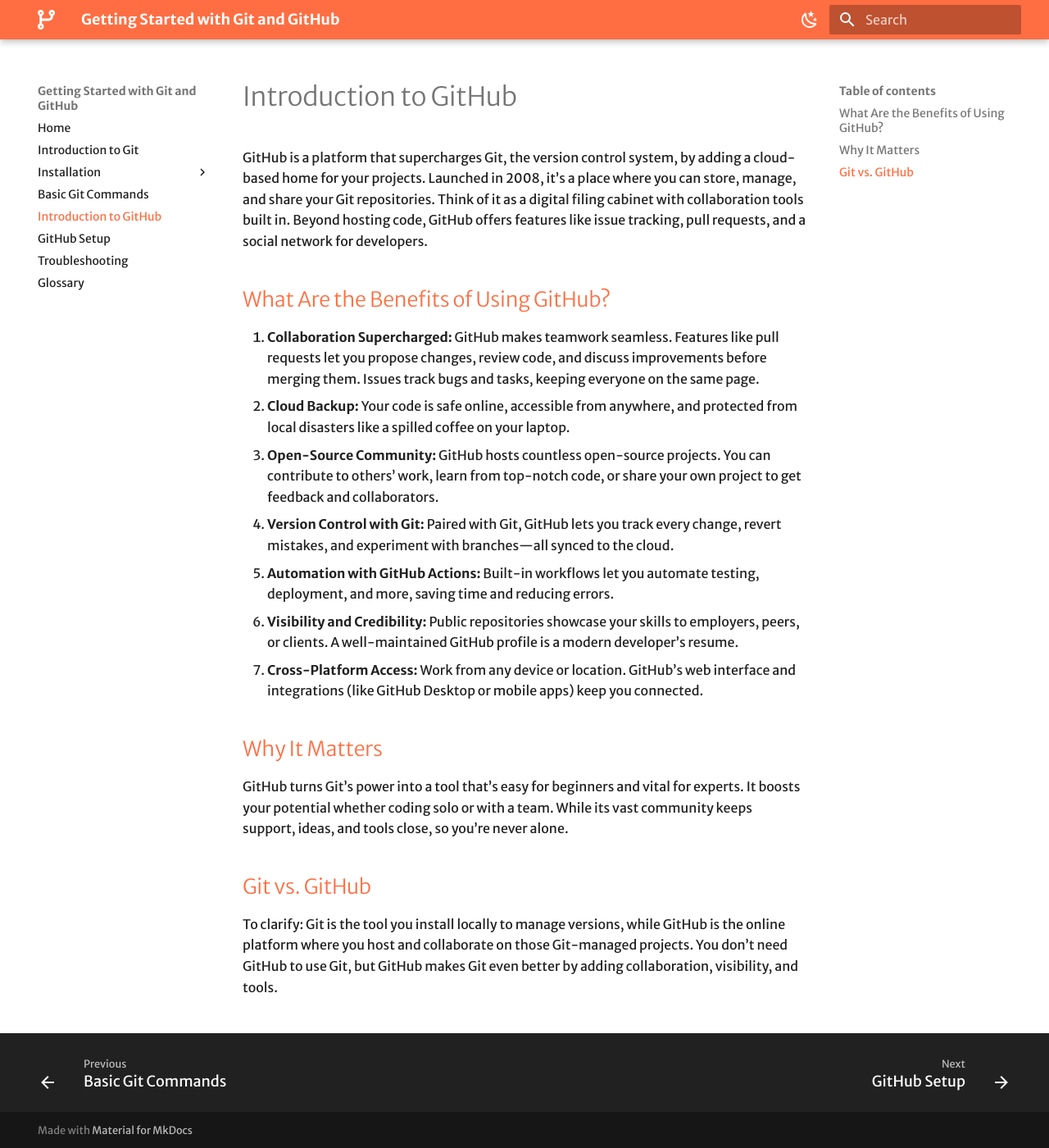
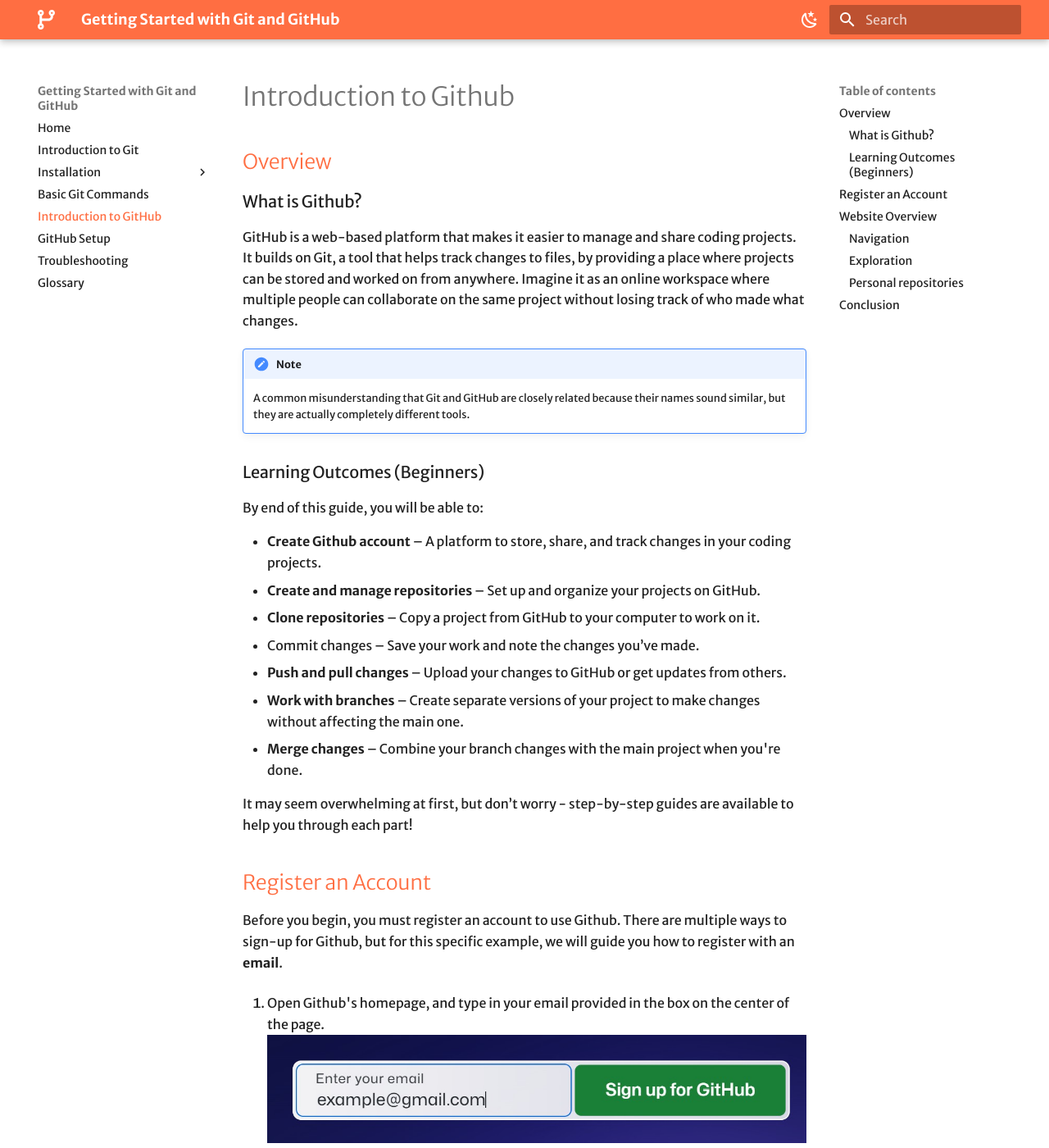
Before and after one commit to bchan158/COMM-MkDocs-Project, an MkDocs documentation site: the page built from docs/set-4-intro-github.md, in a window 1280 px wide and 1400 px high. Shown: the whole window at 82% size. Built offline with MkDocs 1.6.1 and Material for MkDocs 9.7.7, drawn with Linux system fonts in a browser that asks for light colours; some web fonts are replaced; some of the changed text lies outside the part shown.

Commit message:
add github features

```diff
--- a/docs/set-4-intro-github.md
+++ b/docs/set-4-intro-github.md
@@ -1,21 +1,70 @@
-# Introduction to GitHub
+# Introduction to Github
 
-GitHub is a platform that supercharges Git, the version control system, by adding a cloud-based home for your projects. Launched in 2008, it’s a place where you can store, manage, and share your Git repositories. Think of it as a digital filing cabinet with collaboration tools built in. Beyond hosting code, GitHub offers features like issue tracking, pull requests, and a social network for developers.
+## Overview
 
-## What Are the Benefits of Using GitHub?
+### What is Github?
 
-1. **Collaboration Supercharged:** GitHub makes teamwork seamless. Features like pull requests let you propose changes, review code, and discuss improvements before merging them. Issues track bugs and tasks, keeping everyone on the same page.
-2. **Cloud Backup:** Your code is safe online, accessible from anywhere, and protected from local disasters like a spilled coffee on your laptop.
-3. **Open-Source Community:** GitHub hosts countless open-source projects. You can contribute to others’ work, learn from top-notch code, or share your own project to get feedback and collaborators.
-4. **Version Control with Git:** Paired with Git, GitHub lets you track every change, revert mistakes, and experiment with branches—all synced to the cloud.
-5. **Automation with GitHub Actions:** Built-in workflows let you automate testing, deployment, and more, saving time and reducing errors.
-6. **Visibility and Credibility:** Public repositories showcase your skills to employers, peers, or clients. A well-maintained GitHub profile is a modern developer’s resume.
-7. **Cross-Platform Access:** Work from any device or location. GitHub’s web interface and integrations (like GitHub Desktop or mobile apps) keep you connected.
+GitHub is a web-based platform that makes it easier to manage and share coding projects. It builds on Git, a tool that helps track changes to files, by providing a place where projects can be stored and worked on from anywhere. Imagine it as an online workspace where multiple people can collaborate on the same project without losing track of who made what changes.
 
-## Why It Matters
+!!! note "Note"
 
-GitHub turns Git’s power into a tool that’s easy for beginners and vital for experts. It boosts your potential whether coding solo or with a team. While its vast community keeps support, ideas, and tools close, so you’re never alone.
+    A common misunderstanding that Git and GitHub are closely related because their names sound similar, but they are actually completely different tools.
 
-## Git vs. GitHub
+### Learning Outcomes (Beginners)
 
-To clarify: Git is the tool you install locally to manage versions, while GitHub is the online platform where you host and collaborate on those Git-managed projects. You don’t need GitHub to use Git, but GitHub makes Git even better by adding collaboration, visibility, and tools.
+By end of this guide, you will be able to:
+
+- **Create Github account** – A platform to store, share, and track changes in your coding projects.
+- **Create and manage repositories** – Set up and organize your projects on GitHub.
+- **Clone repositories** – Copy a project from GitHub to your computer to work on it.
+- Commit changes – Save your work and note the changes you’ve made.
+- **Push and pull changes** – Upload your changes to GitHub or get updates from others.
+- **Work with branches** – Create separate versions of your project to make changes without affecting the main one.
+- **Merge changes** – Combine your branch changes with the main project when you're done.
+
+It may seem overwhelming at first, but don’t worry - step-by-step guides are available to help you through each part!
+
+## Register an Account
+
+Before you begin, you must register an account to use Github. There are multiple ways to sign-up for Github, but for this specific example, we will guide you how to register with an **email**.
+
+1.  Open Github's homepage, and type in your email provided in the box on the center of the page.
+    ![github-signup](assets/images/sign-up-github.jpg)
+    This will take you to the page with the registration form.
+
+2.  Your email will be pre-filled from the previous step, so you will only need to add your password and username.
+    ![github-signup-form](assets/images/sign-up-github-form.jpg)
+
+    !!! tip "Tip"
+
+        It's a good idea to choose a professional username, as you may use this account to link to your resume or professional profiles in the future.
+
+3.  Lastly, you will need to verify your email by entering the 6-digit code sent to your inbox.
+    ![github-capcha](assets/images/sign-up-confirmation.jpg)
+
+!!! Success "Success"
+
+    You've successfully created a github account!
+
+## Website Overview
+
+Here are key parts of the site that you'll interact with as a beginner, each serving a unique purpose— from navigating your profile and repositories to managing notifications and accessing tools
+
+### Navigation
+
+The GitHub navigation bar gives you quick access to key areas like your profile, repositories, and notifications. You can also search for projects, create new repositories, and access pull requests and issues.
+![navigation-bar](assets/images/navigation-bar.jpg)
+
+### Exploration
+
+The right sidebar on the homepage displays various public repositories created by other users, allowing you to explore projects from the community. It also highlights the latest updates and changes on GitHub, including new features and improvements.
+![right-side-bar](assets/images//right-side-homepage.jpg)
+
+### Personal repositories
+
+The left sidebar is the user profile and repository pages shows a list of repositories a user created or contributed to. The naming convention typically follows the format of "owner/repository-name" (where "owner" is the user or organization that created the repository, and "repository-name" is the project name).
+![left-side-bar](assets/images/left-side-bar.jpg)
+
+## Conclusion
+
+You're all set to start using GitHub! With the knowledge of how to navigate the platform, you'll be able to explore GitHub and make the most of it on your coding journey.
--- /dev/null
+++ b/docs/set-5-basic-github.md
@@ -0,0 +1,33 @@
+# Setting up the first Github Repository
+
+Creating a GitHub repository is the first step to hosting your project's code, or other files on GitHub. Follow the steps below to create your own GitHub repository.
+
+## Creating a Repository
+
+1.  If you don't already have a GitHub account, you can sign up at [Github](https://github.com/signup). You can refer back to the **Introduction to GitHub** for signup assistance. Once you have an account, sign in.
+
+2.  You should already be in the homepage once logged in. In the top right corner, click the "+" sign, then select New repository.
+
+    ![new-repo-button](assets/images/new-repo.jpg)
+
+    !!! tip "Tip"
+
+        Alternatively, you can directly access the New Repository page by typing github.com/new in your browser's address bar. This will redirect you to the exact same page as clicking the New repository button.
+
+3.  On the "Create a New Repository" page, you must fill in the **Repository name** field and choose whether to make it **Public** or **Private**. Descriptions are optional and can be modified down the road.
+
+    ![new-repo-form](assets/images/new-repo-form.jpg)
+
+4.  Once everything is filled, you can go ahead and press **Create Repository** to create your very first personal repository!
+
+    !!! Success "Success"
+
+        You've successfully created a github repository account!
+
+!!! info "Info"
+
+     A Git repository on its own has limitations. To get the most out of it, you’ll want to integrate your coding project with the repository, allowing you to track changes, collaborate, and manage your work more effectively.
+
+## Conclusion
+
+Congrats! You’ve just created your first GitHub repository. Now you're ready to start uploading and managing your project files. The next step will guide you on how to use Git with GitHub to track changes, collaborate with others, and make the most out of your repository.
--- a/mkdocs.yml
+++ b/mkdocs.yml
@@ -37,7 +37,7 @@
       - Linux: set-2c-linux.md
   - Basic Git Commands: set-3-basic-git-commands.md
   - Introduction to GitHub: set-4-intro-github.md
-  - GitHub Setup: set-5-github-setup.md
+  - GitHub Setup: set-5-basic-github.md
   - Troubleshooting: troubleshooting.md
   - Glossary: glossary.md
 
```
Also changed, not shown: docs/index.md (+1 -1 lines), docs/assets/images/create-repo-button.jpg (added), docs/assets/images/left-side-bar.jpg (added), docs/assets/images/navigation-bar.jpg (added), docs/assets/images/new-repo-form.jpg (added), docs/assets/images/new-repo.jpg (added), docs/assets/images/right-side-homepage.jpg (added), docs/assets/images/sign-up-confirmation.jpg (added), docs/assets/images/sign-up-github-form.jpg (added), docs/assets/images/sign-up-github.jpg (added), docs/image-1.png (added), docs/image.png (added), docs/set-5-github-setup.md (deleted).
